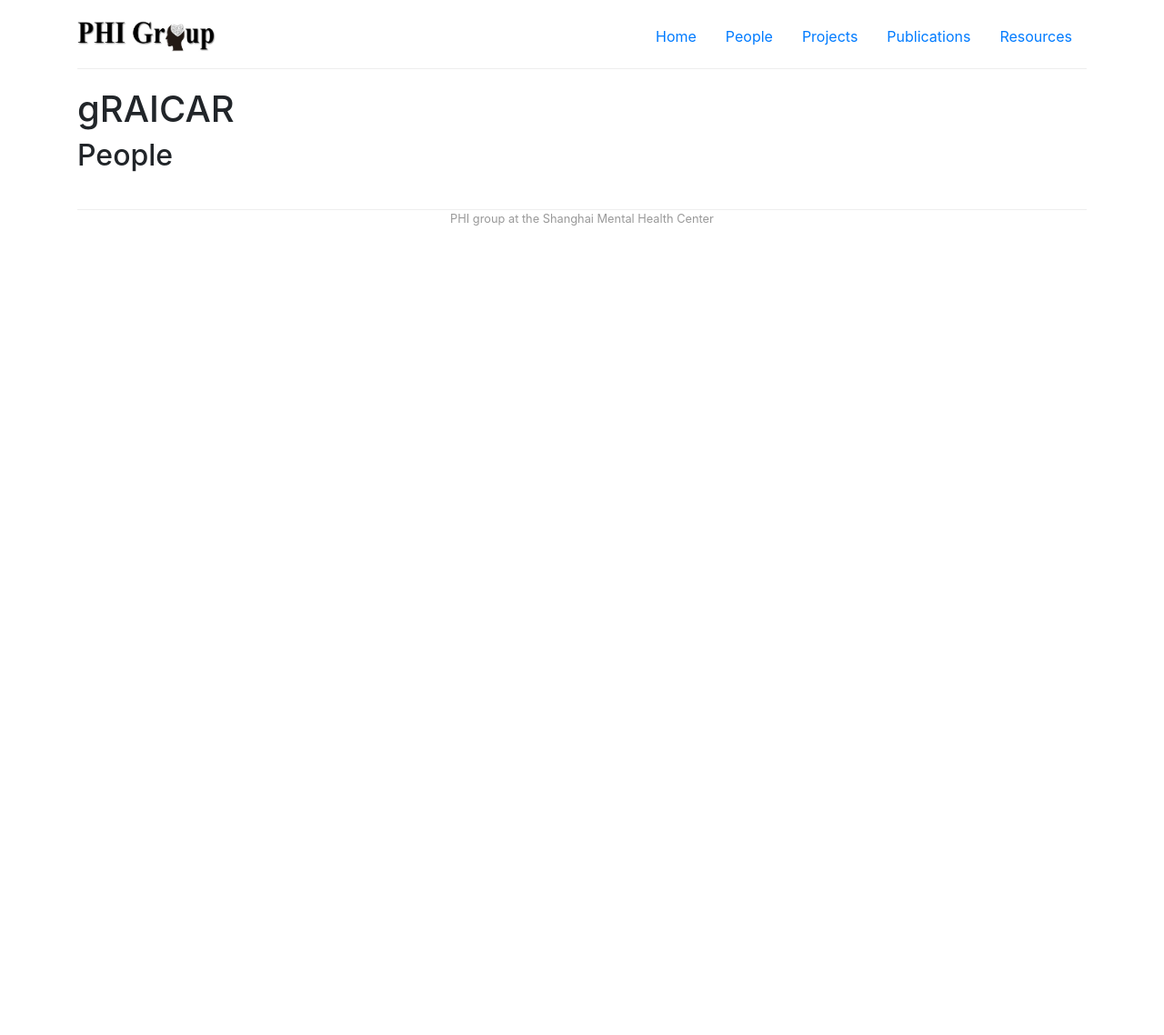
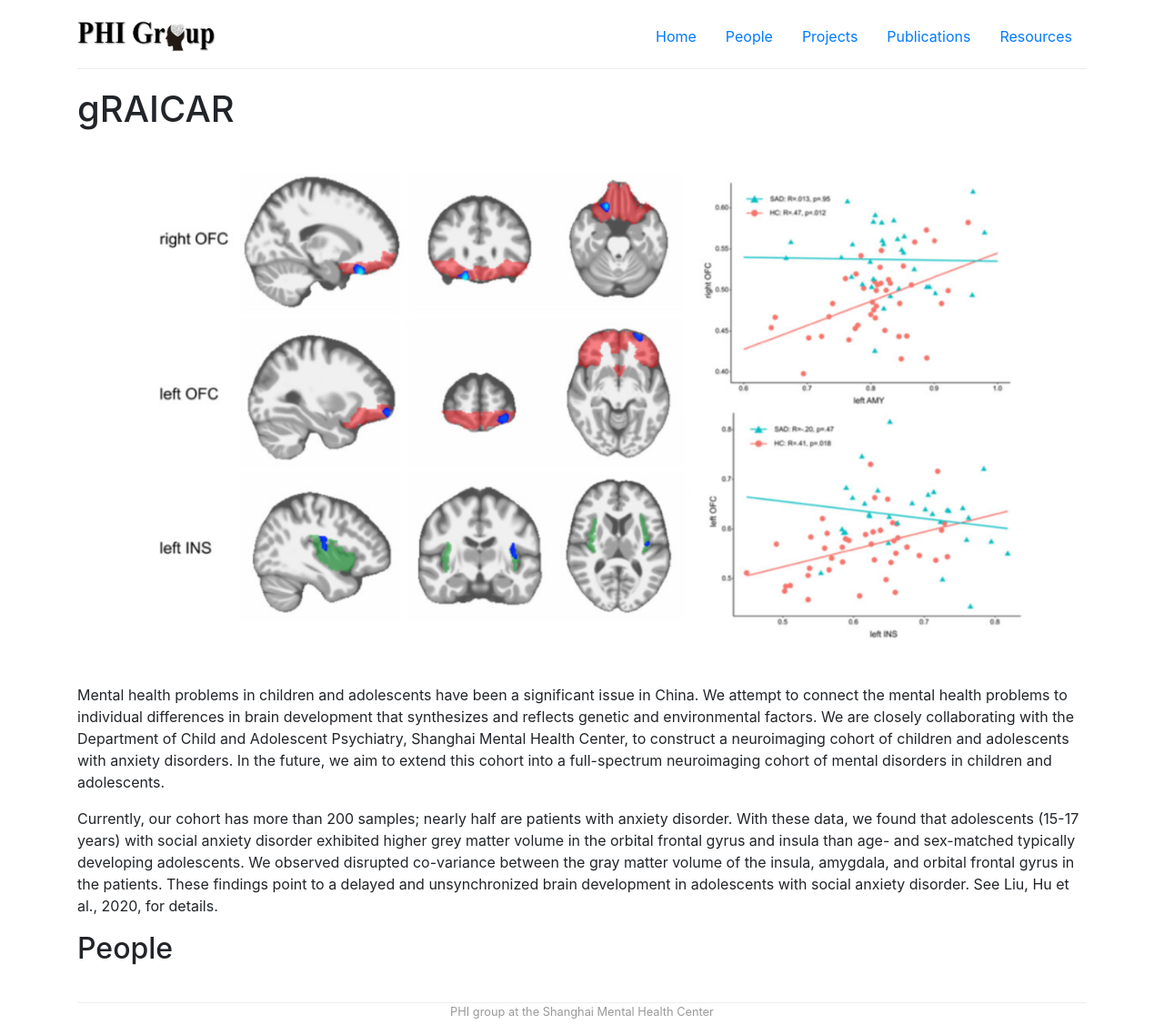
Before and after one commit to PHI-group/phi-group.github.io, a Jekyll site: the page built from _resources/resource-2.md, in a window 1280 px wide. Shown: the whole page at 91% size. Built offline with Jekyll 4.4.1, drawn with Linux system fonts in a browser that asks for light colours; before the commit the page ends 900 px from its top, so only the background shows below that.

Commit message:
Updated by QF

```diff
--- a/_includes/publication-card.html
+++ b/_includes/publication-card.html
@@ -32,6 +32,9 @@
         <div class="card-text">
             {{ publication.description | markdownify }}
         </div>
+        {% if publication.no-link != true or publication.link %}
+            <a href="{{ pub-url }}"> Read more &raquo;</a>
+        {% endif %}
     </div>
     {% if publication.people %}
         <div class="card-footer d-flex flex-row flex-wrap justify-content-center">
--- a/_resources/resource-2.md
+++ b/_resources/resource-2.md
@@ -25,3 +25,9 @@ description: |
 layout: resource
 last-updated: 2020-08-12
 ---
+
+<p align="center"><img style="width:90%" src="/img/projpic/child_adole_mentaldisorder.png"></p>
+
+Mental health problems in children and adolescents have been a significant issue in China. We attempt to connect the mental health problems to individual differences in brain development that synthesizes and reflects genetic and environmental factors. We are closely collaborating with the Department of Child and Adolescent Psychiatry, Shanghai Mental Health Center, to construct a neuroimaging cohort of children and adolescents with anxiety disorders. In the future, we aim to extend this cohort into a full-spectrum neuroimaging cohort of mental disorders in children and adolescents.
+
+Currently, our cohort has more than 200 samples; nearly half are patients with anxiety disorder. With these data, we found that adolescents (15-17 years) with social anxiety disorder exhibited higher grey matter volume in the orbital frontal gyrus and insula than age- and sex-matched typically developing adolescents. We observed disrupted co-variance between the gray matter volume of the insula, amygdala, and orbital frontal gyrus in the patients. These findings point to a delayed and unsynchronized brain development in adolescents with social anxiety disorder. See Liu, Hu et al., 2020, for details.
```
